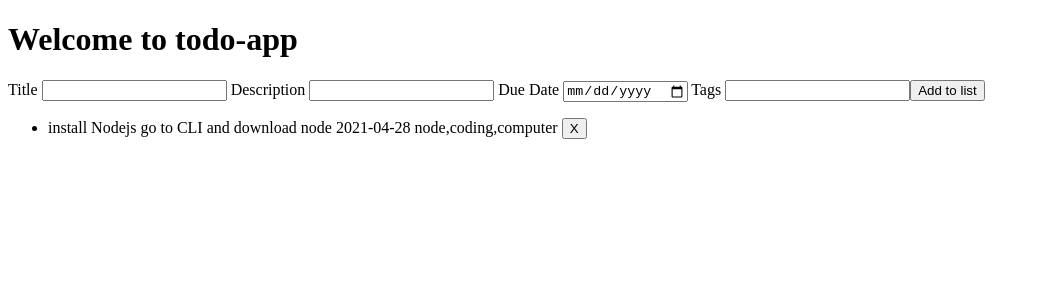
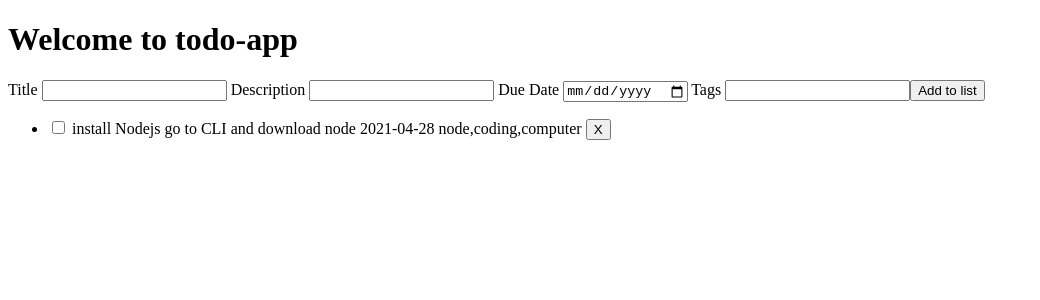
Before and after one commit to Wkoslik/todo_app_angular, an Angular app: page / in a window 1280 px wide. Shown: the top 300 px of the page, without its empty margins (0-1040 px from the left). Built offline with nearby package versions, Linux system fonts and the light colour scheme.

Commit message:
complete task function complete

```diff
--- a/src/app/list-container/list-container.component.ts
+++ b/src/app/list-container/list-container.component.ts
@@ -9,7 +9,12 @@ import { TodoListService } from '../services/todo-list.service';
       <app-input-item (submit)="addItem($event)"></app-input-item>
     <ul>
     <li *ngFor="let item of todoList">
-      <app-todo-item [item]="item" (remove)="removeItem($event)"></app-todo-item>
+      <app-todo-item
+        [item]="item"
+        (remove)="removeItem($event)"
+        (update)="updateItem($event.item, $event.change)"
+        >
+      </app-todo-item>
     </li>
   </ul>
   `,
@@ -35,4 +40,8 @@ export class ListContainerComponent implements OnInit {
   removeItem(item): void{
     this.todoListService.deleteItem(item)
   }
+
+  updateItem(item, change):void {
+    this.todoListService.completeItem(item, change)
+  }
 }
--- a/src/app/todo-item/todo-item.component.css
+++ b/src/app/todo-item/todo-item.component.css
@@ -0,0 +1,3 @@
+.todo-complete {
+    text-decoration: line-through;
+  }
--- a/src/app/todo-item/todo-item.component.html
+++ b/src/app/todo-item/todo-item.component.html
@@ -2,10 +2,15 @@
 
 
 <div class="todo-item">
+    <input type="checkbox" (click)="complete()" [checked]="item.completed"/>
+
+    <span [ngClass]="{'todo-complete': item.completed}">
     {{item.title}}
     {{item.description}}
     {{item.dueDate}}
     {{item.tags}}
 
+</span>
+
     <button (click)="removeItem()">X</button>
 </div>
--- a/src/app/todo-item/todo-item.component.ts
+++ b/src/app/todo-item/todo-item.component.ts
@@ -11,6 +11,7 @@ import { TodoItem } from '../interfaces/todo-item';
 export class TodoItemComponent implements OnInit {
   @Input() item: TodoItem;
   @Output() remove: EventEmitter<TodoItem> = new EventEmitter<TodoItem>()
+  @Output() update: EventEmitter<any> = new EventEmitter<any>();
 
   constructor() { }
 
@@ -20,4 +21,11 @@ export class TodoItemComponent implements OnInit {
   removeItem(): void{
     this.remove.emit(this.item);
   }
+
+  complete(): void {
+    this.update.emit({
+      item: this.item,
+      change: {completed: !this.item.completed}
+    })
+  }
 }
```
